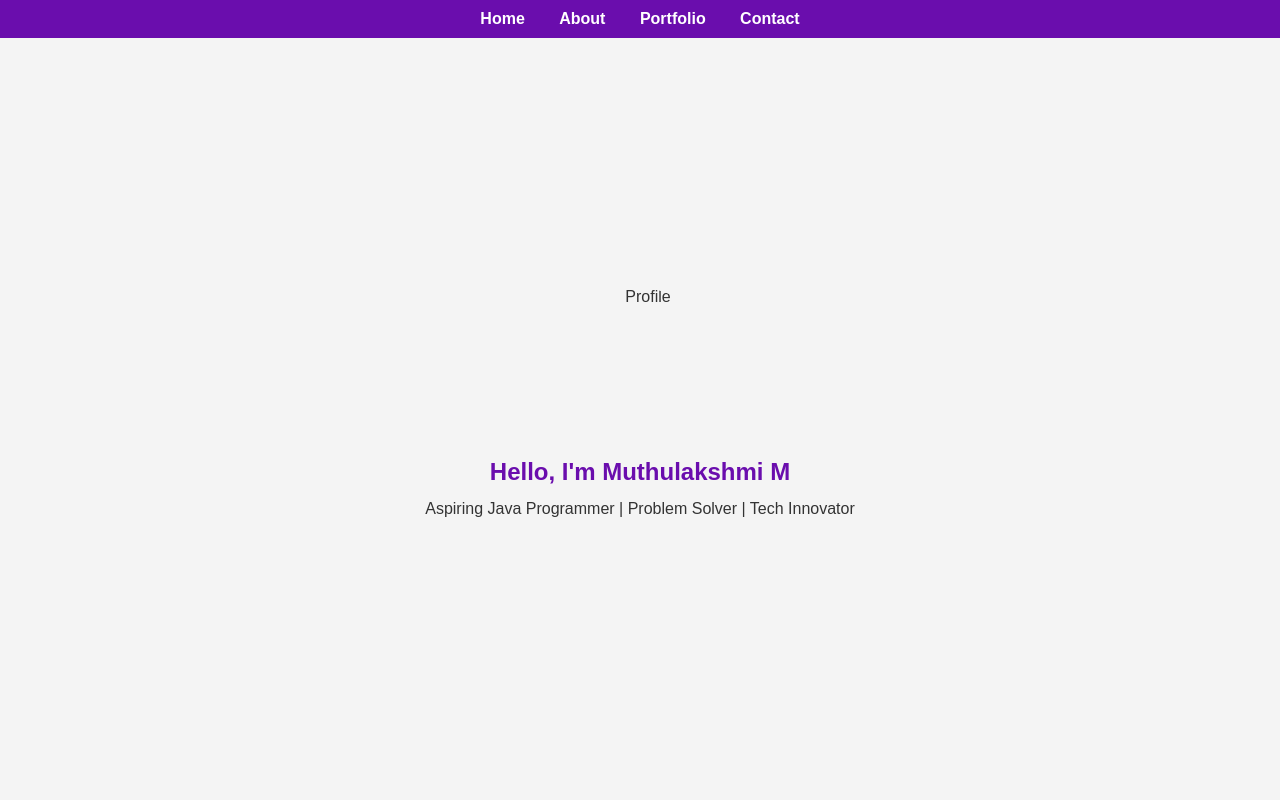
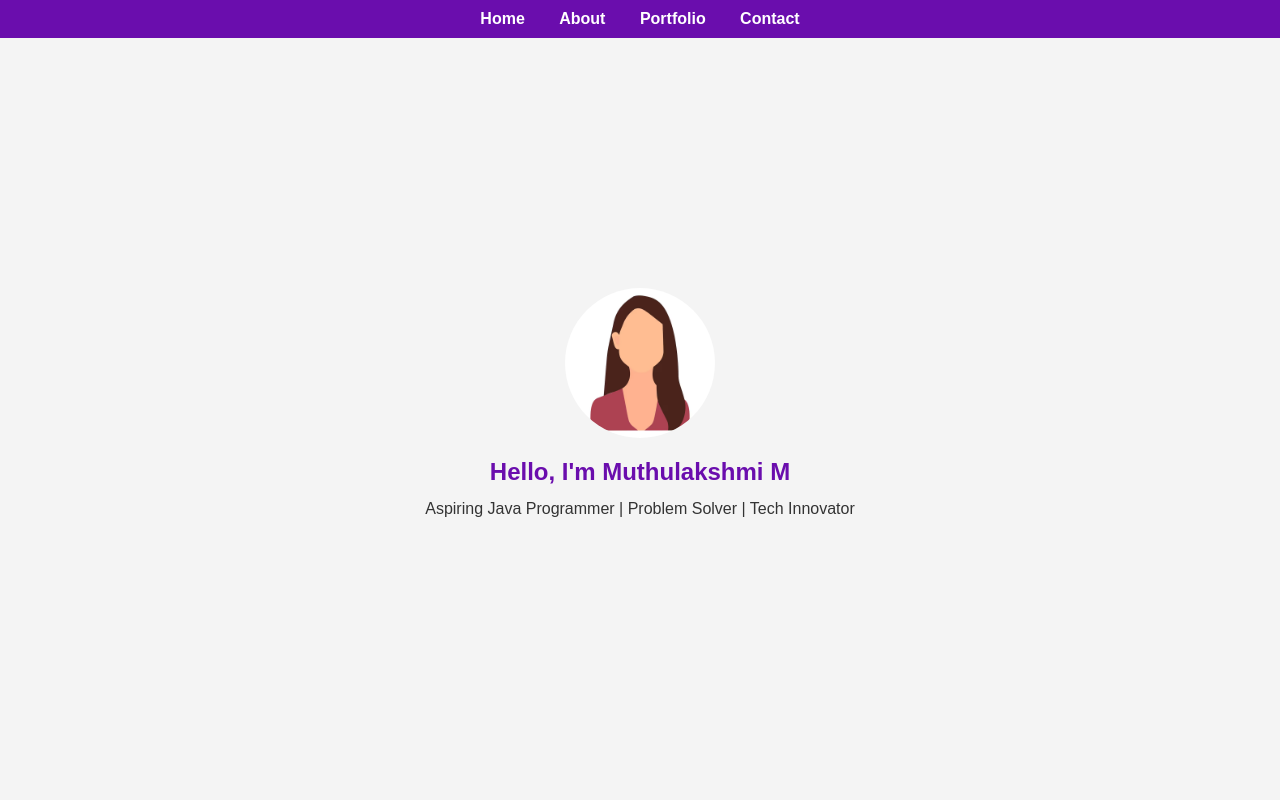
Before and after one commit to srimuthulakshmi21/Portfolio, a plain HTML site: page index.html in a window 1280 px wide. Shown: the top 800 px of the page. Drawn offline with Linux system fonts and the light colour scheme.

Commit message:
Update index.html

```diff
--- a/index.html
+++ b/index.html
@@ -78,7 +78,7 @@
 
   <!-- Home -->
   <section id="home">
-    <img src="C:\\Users\\ishwa\\OneDrive\\portfolio\\Muthulakshmi pic.jpg.jpg" alt="Profile">
+    <img src="woman-with-long-brown-hair-pink-shirt_90220-2940.avif" alt="Profile">
     <h1>Hello, I'm Muthulakshmi M</h1>
     <p>Aspiring Java Programmer | Problem Solver | Tech Innovator</p>
   </section>
```
